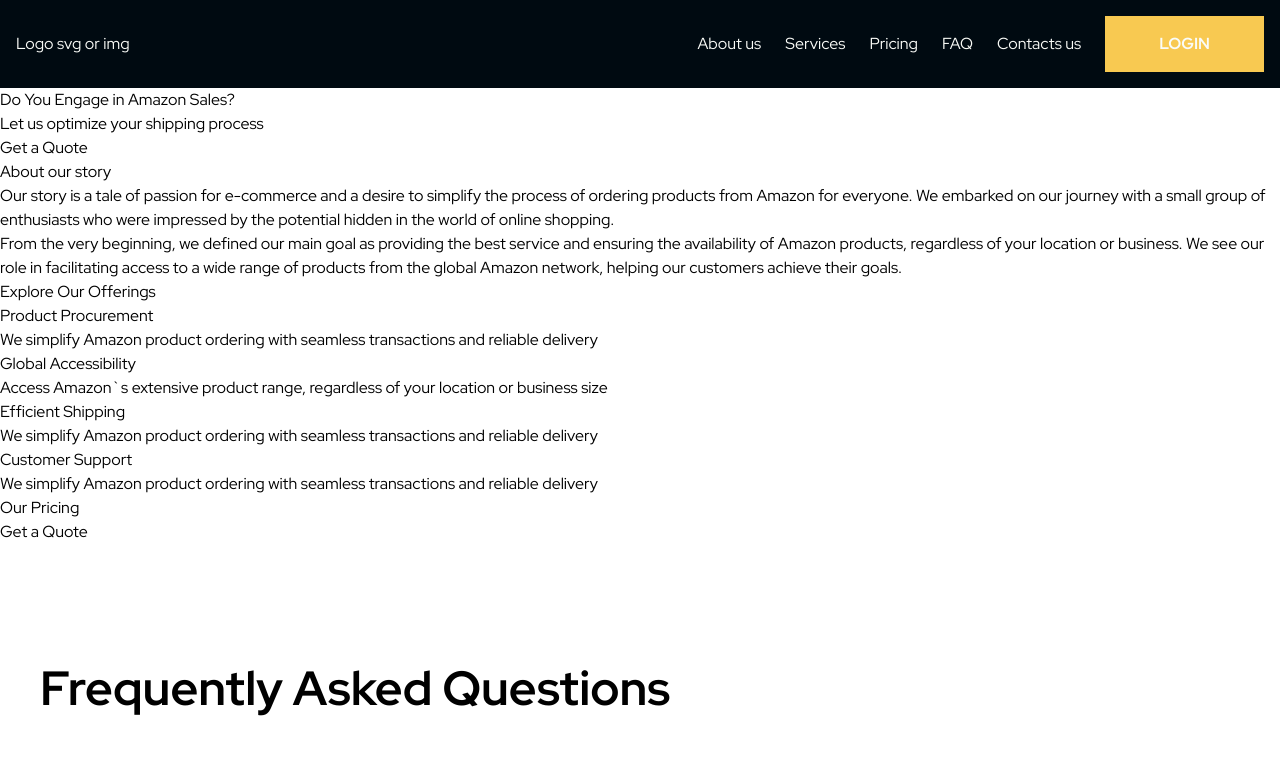
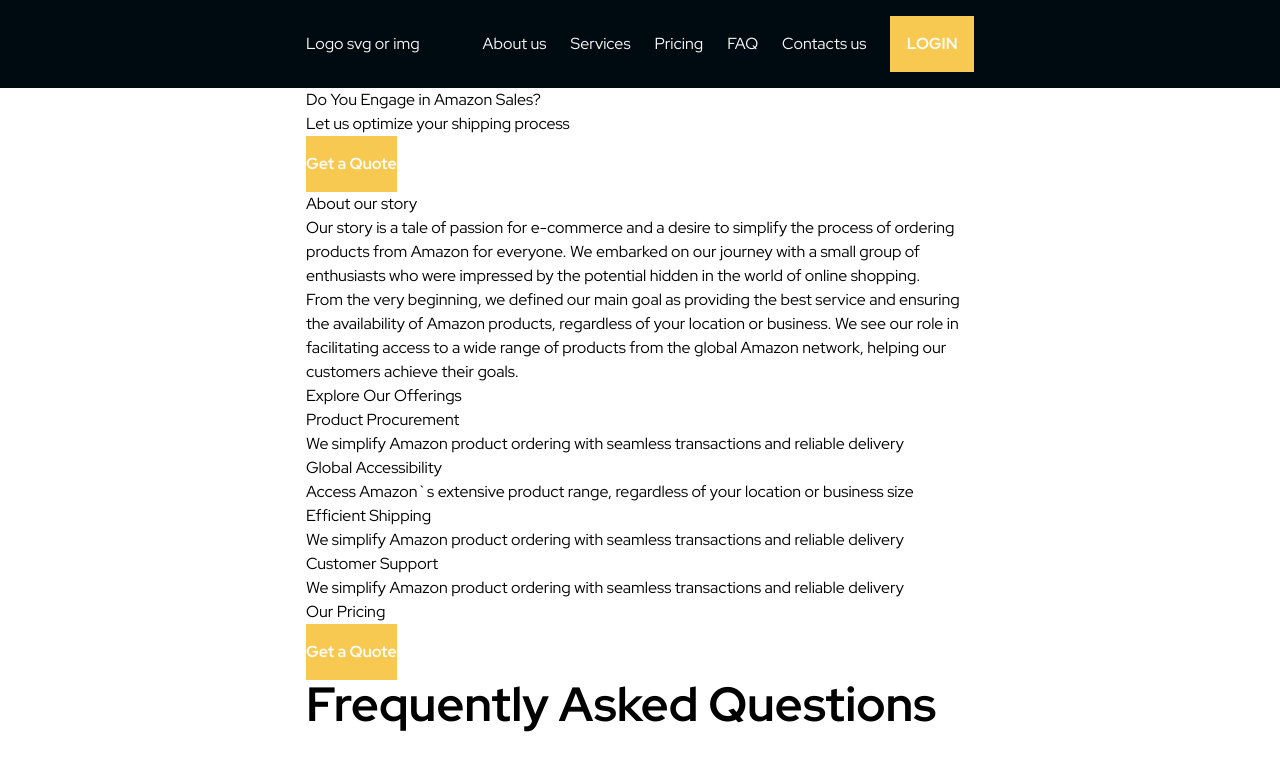
Before and after one commit to korvan17/nevadaFrontend, a Next.js app: page / in a window 1280 px wide. Shown: the top 759 px of the page. Built offline with nearby package versions, Linux system fonts and the light colour scheme.

Commit message:
add container + buttons styles

```diff
--- a/src/components/About/About.jsx
+++ b/src/components/About/About.jsx
@@ -1,9 +1,10 @@
 import Image from "next/image";
+import Container from "@/components/Container/Container";
 import React from "react";
 
 export default function About() {
   return (
-    <div>
+    <Container>
       {/* <Image src="" alt="about img" /> */}
       <h2>About our story</h2>
       <ul>
@@ -26,6 +27,6 @@ export default function About() {
           </p>
         </li>
       </ul>
-    </div>
+    </Container>
   );
 }
--- a/src/components/Buttons/Buttons.jsx
+++ b/src/components/Buttons/Buttons.jsx
@@ -1,5 +1,11 @@
-import React from "react";
+export default function Buttons({ login, quote, sendMail, children }) {
+  const commonClasses =
+    "bg-accentYellow text-[#FAFCF8] pt-[16px] pb-[16px] text-sm[16px] font-bold text-center";
+  const additionalClasses = login ? "uppercase w-[179px]" : "";
 
-export default function Buttons({ login, quote, sendMAil, children }) {
-  return <button>{children}</button>;
+  return (
+    <button className={`${commonClasses} ${additionalClasses}`}>
+      {children}
+    </button>
+  );
 }
--- /dev/null
+++ b/src/components/Container/Container.jsx
@@ -0,0 +1,11 @@
+import React from "react";
+
+function Container({ children }) {
+  return (
+    <div className="container w-[100%] pl-[10px] pr-[10px] sm:w-[480px] sm:pl-[30px] sm:pr-[30px] md:w-[768px] md:pl-[50px] md:pr-[50px] lg:w-[1440px] lg:pl-[120px] lg:pr-[120px]">
+      {children}
+    </div>
+  );
+}
+
+export default Container;
--- a/src/components/Faq/Faq.jsx
+++ b/src/components/Faq/Faq.jsx
@@ -1,6 +1,7 @@
 // import Image from "next/image";
 import FaqButton from "../FaqButton/FaqButton";
 // import cat from "../../images/cat.jpg";
+import Container from "@/components/Container/Container";
 
 const faq = {
   "What Amazon FBA prep services do you offer?":
@@ -19,7 +20,7 @@ const faq = {
 
 export default function Faq() {
   return (
-    <div className="w-[1200px] mx-auto h-[796px] pt-[120px]">
+    <Container>
       {/* <Image src={cat} alt="cat" width={500} height={500} placeholder="blur" /> */}
       <h2 className="text-5xl font-bold mr-auto">Frequently Asked Questions</h2>
       <ul className="mt-[48px]">
@@ -32,6 +33,6 @@ export default function Faq() {
           </li>
         ))}
       </ul>
-    </div>
+    </Container>
   );
 }
--- a/src/components/Footer/Footer.jsx
+++ b/src/components/Footer/Footer.jsx
@@ -1,8 +1,9 @@
 import Buttons from "../Buttons/Buttons";
+import Container from "@/components/Container/Container";
 
 export default function Footer() {
   return (
-    <div>
+    <Container>
       <div>
         <a href="/">logo</a>
         <form action="">
@@ -77,6 +78,6 @@ export default function Footer() {
         <p>Company name</p>
         <p>All rights reserved Copyright (2006 - 2023) - Name™</p>
       </div>
-    </div>
+    </Container>
   );
 }
--- a/src/components/Header/Header.jsx
+++ b/src/components/Header/Header.jsx
@@ -1,9 +1,13 @@
 import Link from "next/link";
+import Buttons from "../Buttons/Buttons";
+import Container from "@/components/Container/Container";
 
 export default function Header() {
   return (
-    <header className="bg-[#000A11] text-[#FAFCF8] text-sm[16px] width=[100%] p-[16px] flex justify-between ">
-      <nav className="flex w-[1201px] items-center justify-between mr-[24px]">
+    <header className="bg-mainBlack text-mainWhite text-sm[16px] width=[100%] pt-[16px] pb-[16px] ">
+      <Container>
+        <div className="flex">
+          <nav className="flex w-[1200px] items-center justify-between mr-[24px]">
             <a href="/">Logo svg or img</a>
             <ul className="flex items-center gap-[24px]">
               <li>
@@ -33,12 +37,9 @@ export default function Header() {
               </li>
             </ul>
           </nav>
-      <Link
-        className="bg-[#F8C951] pt-[16px] pb-[16px] text-sm[16px] text-[#FAFCF8] font-bold uppercase w-[179px] text-center"
-        href="/login"
-      >
-        Login
-      </Link>
+          <Buttons login={true}>Login</Buttons>
+        </div>
+      </Container>
     </header>
   );
 }
--- a/src/components/Hero/Hero.jsx
+++ b/src/components/Hero/Hero.jsx
@@ -1,13 +1,14 @@
 import Image from "next/image";
 import Buttons from "../Buttons/Buttons";
+import Container from "@/components/Container/Container";
 
 export default function Hero() {
   return (
-    <div>
+    <Container>
       <h1>Do You Engage in Amazon Sales?</h1>
       <h3>Let us optimize your shipping process</h3>
       <Buttons>Get a Quote</Buttons>
       {/* <Image src="/" alt="hero img" width="120" /> */}
-    </div>
+    </Container>
   );
 }
--- a/src/components/Pricing/Pricing.jsx
+++ b/src/components/Pricing/Pricing.jsx
@@ -1,8 +1,9 @@
 import Buttons from "../Buttons/Buttons";
+import Container from "@/components/Container/Container";
 
 export default function Pricing() {
   return (
-    <div>
+    <Container>
       <h2>Our Pricing</h2>
       {/* <ul>
         <li>
@@ -147,6 +148,6 @@ export default function Pricing() {
         </li>
       </ul> */}
       <Buttons>Get a Quote</Buttons>
-    </div>
+    </Container>
   );
 }
--- a/src/components/Services/Services.jsx
+++ b/src/components/Services/Services.jsx
@@ -1,6 +1,8 @@
+import Container from "@/components/Container/Container";
+
 export default function Services() {
   return (
-    <div>
+    <Container>
       <h2>Explore Our Offerings</h2>
       <ul>
         <li>
@@ -36,6 +38,6 @@ export default function Services() {
           </p>
         </li>
       </ul>
-    </div>
+    </Container>
   );
 }
--- a/tailwind.config.js
+++ b/tailwind.config.js
@@ -13,7 +13,7 @@ module.exports = {
         captionalWhite: "#ECECEC",
         mainWhite: "#FAFCF8",
 
-        captionalGrey: "#62686F",
+        // captionalGrey: "#62686F",
         faqGrey: "#C0C0C0",
 
         darkBlue: "#021827",
@@ -22,6 +22,25 @@ module.exports = {
         accentHoverYellow: "#C37E19",
         accentYellow: "#F8C951",
       },
+
+      container: {
+        center: true,
+        // padding: {
+        //   sm: "0 10px",
+        //   md: "0 50px",
+        //   lg: "[0 100px]",
+        //   xl: "[0 120px]",
+        // },
+        // padding: "0 120px 0 120px",
+      },
+
+      screens: {
+        sm: "480px", // mobile up to 480px
+        md: "768px", // mobile
+        lg: "1440px", // tablet
+        // xl: "1440px", // desktop
+      },
+
       backgroundImage: {
         "gradient-radial": "radial-gradient(var(--tw-gradient-stops))",
         "gradient-conic":
```
Lines whose indentation alone changed are shown as unchanged.
